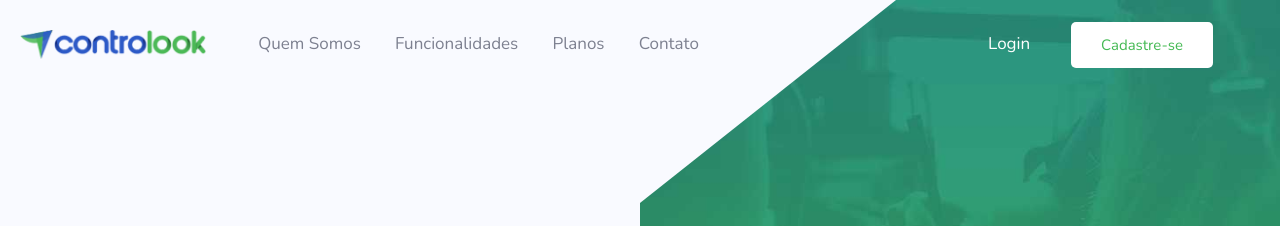
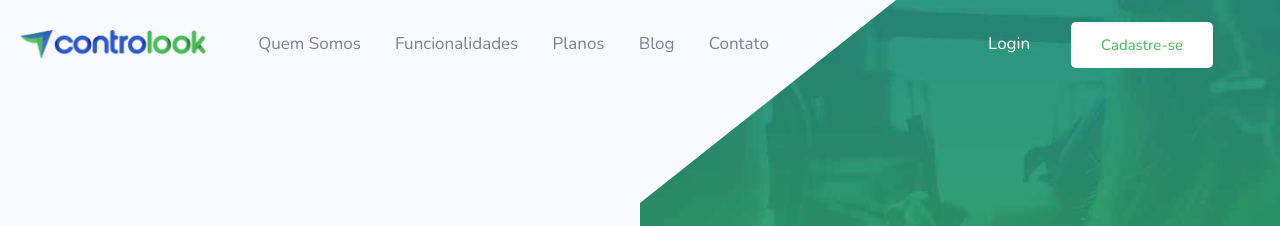
Before and after one commit to controlook-zz/site, a Jekyll site: the page built from index.html, in a window 1280 px wide and 900 px high. Shown: the top 226 px of the window. Built offline with Jekyll 4.4.1, drawn with Linux system fonts in a browser that asks for light colours.

Commit message:
Update header.html

```diff
--- a/_includes/header.html
+++ b/_includes/header.html
@@ -12,6 +12,7 @@
                 <li><a href="/sistema-gestao-igrejas">Quem Somos</a></li>
                 <li><a href="/funcionalidades">Funcionalidades</a></li>
                 <li><a href="/planos-e-precos">Planos</a></li>
+                <li><a href="https://blog.controlook.com">Blog</a></li>
                 <li><a href="/contato">Contato</a></li>
                 <li class="login"><a href="{{ site.url_login }}">Login</a></li>
                 <li class="cta"><a href="https://signup.controlook.com" class="botao verde">Cadastre-se</a></li>
```
